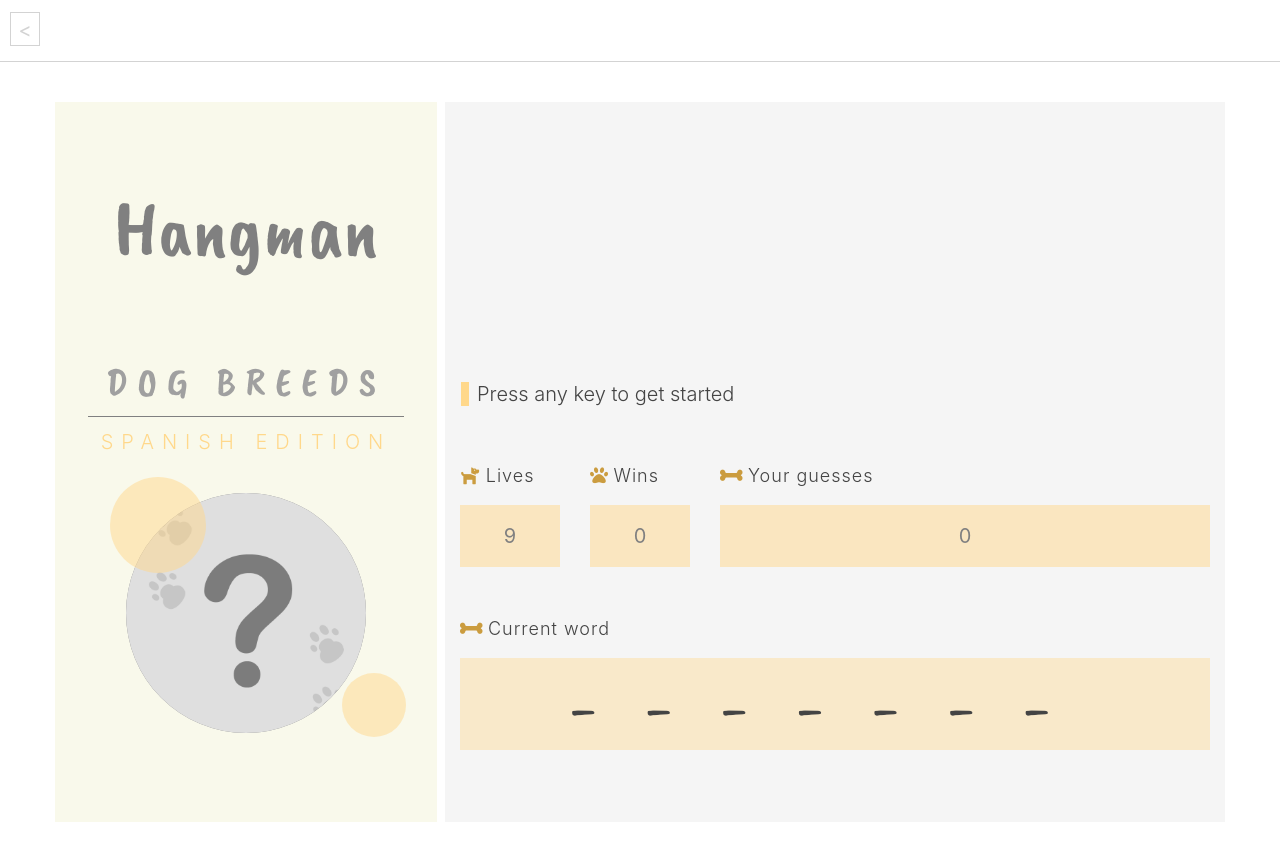
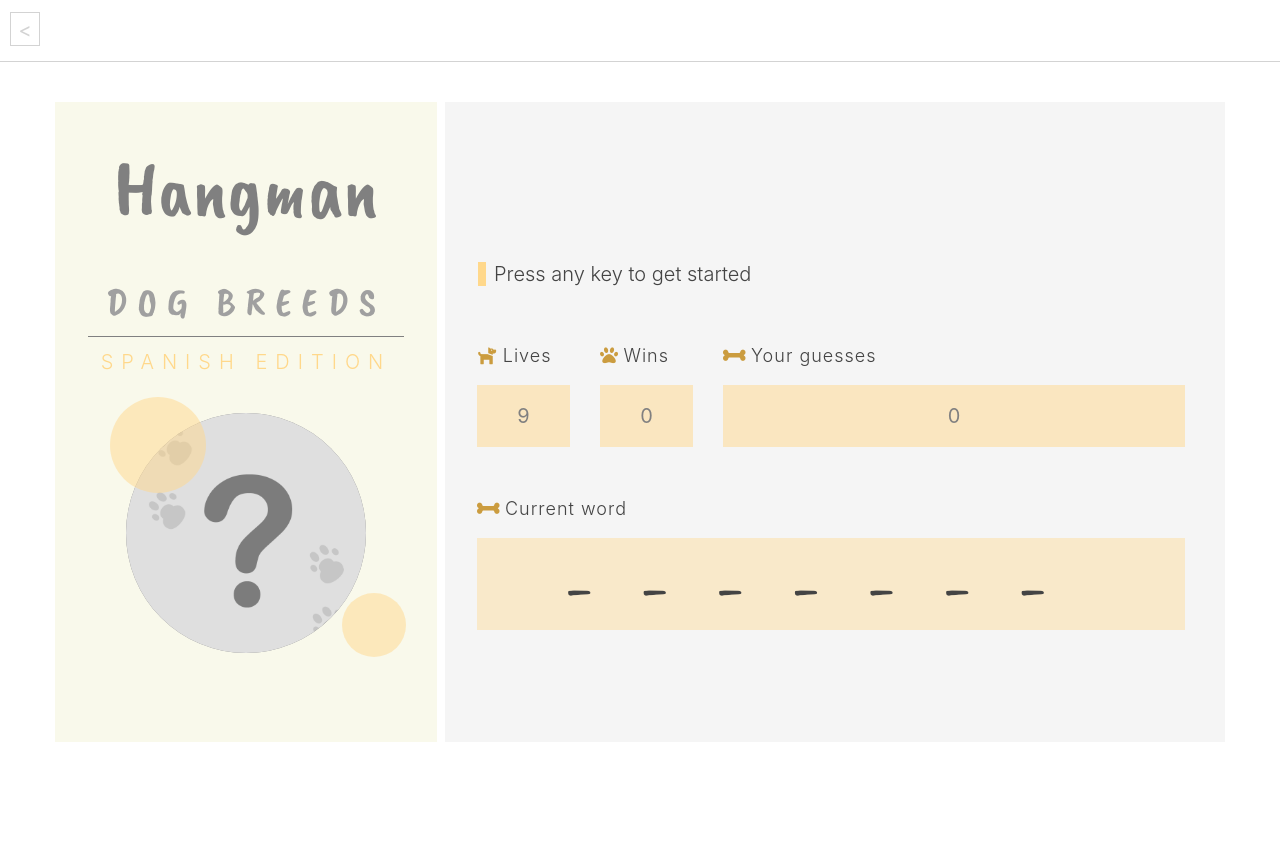
Before and after one commit to caam123/WordGuessGame, a plain HTML site: page index.html in a window 1280 px wide. After the commit the page ends 800 px from the top, so only its background shows below. Drawn offline with nearby package versions, Linux system fonts and the light colour scheme.

Commit message:
padding added to main

```diff
--- a/assets/css/style.css
+++ b/assets/css/style.css
@@ -20,7 +20,6 @@ body{
     margin:0!important;
     padding:0!important;
     background-color: var(--cafe);
-    min-width: 90vh;
 }
  hr{
      color:black;
@@ -79,6 +78,8 @@ color:var(--naranja);
     margin:0 auto;
     padding:0;
     width: 100vw;
+    margin-bottom:2rem;
+
 
 }
 
@@ -87,14 +88,13 @@ color:var(--naranja);
     width:100%;
     text-align: center;
     border-right: 0.5rem solid white;
-    min-height: 90vh;
 
 
 }
 
 h1, h2{
     font-family: 'Caveat Brush', sans-serif;
-    margin: 1em 0;
+    margin: 0.5em 0;
 }
 
 h1{
@@ -161,9 +161,9 @@ h2{
 main{
     background-color: #F5F5F5;
     width:100%;
-    padding-top:17.5rem;
+    padding:10rem 2em 2rem 2rem!important;
     font-size: 20px;
-    min-height: 90vh;
+    min-height: 80vh;
 }
 
 h3{
```
